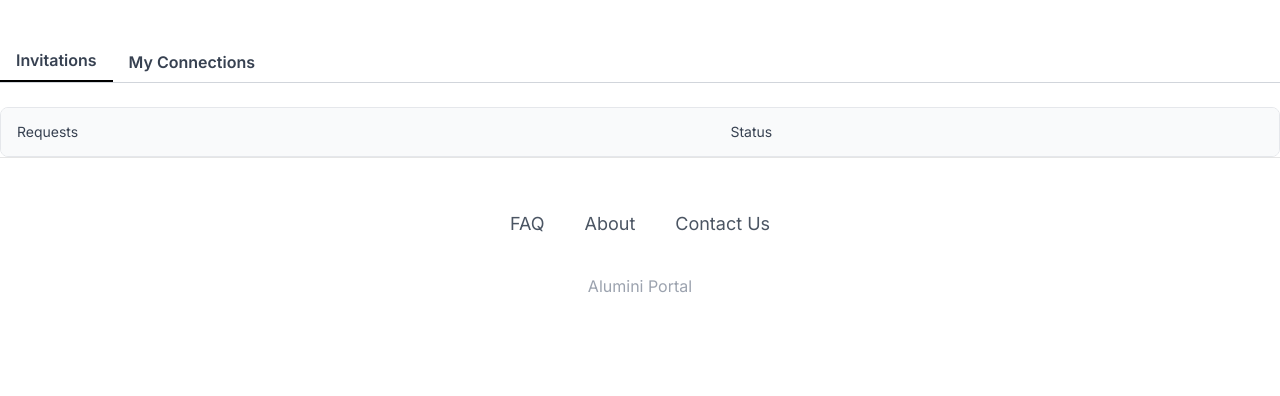
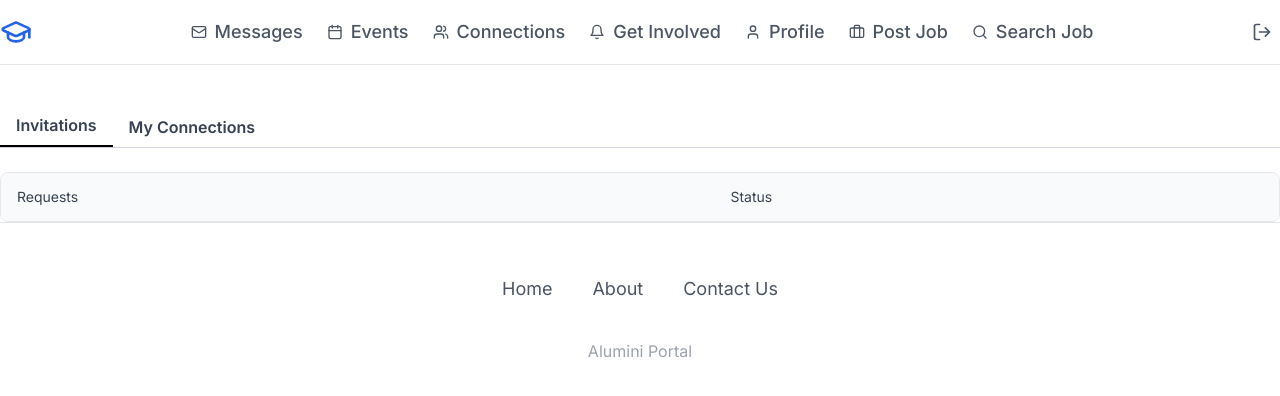
Before and after one commit to anishiit/aluminiportal, a Next.js app: page /network in a window 1280 px wide. Shown: the top 396 px of the page. Built offline with nearby package versions, Linux system fonts and the light colour scheme.

Commit message:
updted the UI

```diff
--- a/src/app/jobposts/page.jsx
+++ b/src/app/jobposts/page.jsx
@@ -12,6 +12,7 @@ import { RadioGroup, RadioGroupItem } from "@/components/ui/radio-group"
 import { Label } from "@/components/ui/label"
 import { Search, MapPin, Calendar, Bookmark, MessageCircle, Share2 } from "lucide-react"
 import { motion, AnimatePresence } from "framer-motion"
+import Navbar2 from "@/components/header/Navbar2"
 
 export default function SearchJob() {
   const [jobs, setJobs] = useState([])
@@ -104,7 +105,10 @@ export default function SearchJob() {
   }
 
   return (
+    <div className="flex flex-col min-h-screen bg-gray-50">
+    <Navbar2 />
     <div className="container mx-auto p-4 max-w-6xl">
+
       <motion.div
         initial="hidden"
         animate="visible"
@@ -218,6 +222,7 @@ export default function SearchJob() {
           </motion.div>
         ))}
       </AnimatePresence>
+    </div>
     </div>
   )
 }
--- a/src/app/network/page.jsx
+++ b/src/app/network/page.jsx
@@ -3,47 +3,8 @@ import axios from 'axios'
 import Link from 'next/link'
 import React , { useState,useEffect} from 'react'
 import { getUserInvitationsUrl, getUserConnectionsUrl } from '@/urls/urls'
+import Navbar2 from '@/components/header/Navbar2'
 
-const peopleUnConnected = [
-  {
-    name: 'John Doe',
-    userId: 'Front-end Developer',
-    department: 'Engineering',
-    email: 'john@devui.com',
-    role: 'Developer',
-    image:
-      'https://images.unsplash.com/photo-1628157588553-5eeea00af15c?ixlib=rb-4.0.3&ixid=MnwxMjA3fDB8MHxwaG90by1wYWdlfHx8fGVufDB8fHx8&auto=format&fit=crop&w=1160&q=80',
-  },
-  {
-    name: 'Jane Doe',
-    userId: 'Back-end Developer',
-    department: 'Engineering',
-    email: 'jane@devui.com',
-    role: 'CTO',
-    image:
-      'https://images.unsplash.com/photo-1639149888905-fb39731f2e6c?ixlib=rb-4.0.3&ixid=MnwxMjA3fDB8MHxwaG90by1wYWdlfHx8fGVufDB8fHx8&auto=format&fit=crop&w=928&q=80',
-  },
-]
-const peopleConnected = [
-    {
-      name: 'Anish',
-      title: 'Front-end Developer',
-      department: 'Engineering',
-      email: 'john@devui.com',
-      role: 'Developer',
-      image:
-        'https://images.unsplash.com/photo-1628157588553-5eeea00af15c?ixlib=rb-4.0.3&ixid=MnwxMjA3fDB8MHxwaG90by1wYWdlfHx8fGVufDB8fHx8&auto=format&fit=crop&w=1160&q=80',
-    },
-    {
-      name: 'Abhay',
-      title: 'Back-end Developer',
-      department: 'Engineering',
-      email: 'jane@devui.com',
-      role: 'CTO',
-      image:
-        'https://images.unsplash.com/photo-1639149888905-fb39731f2e6c?ixlib=rb-4.0.3&ixid=MnwxMjA3fDB8MHxwaG90by1wYWdlfHx8fGVufDB8fHx8&auto=format&fit=crop&w=928&q=80',
-    },
-  ]
 
 
 
@@ -175,6 +136,8 @@ function Page() {
     // },[curr])
 
   return (
+    <div>
+    <Navbar2 />
     <div>
 
       <div className="mt-10  w-full flex-col justify-between space-y-4 flex md:flex md:flex-row">
@@ -333,6 +296,7 @@ function Page() {
 
 
     </div>
+    </div>
   )
 }
 
--- a/src/app/postjob/page.jsx
+++ b/src/app/postjob/page.jsx
@@ -2,6 +2,7 @@
 import React from 'react'
 import { useState } from 'react'
 import axios from 'axios'
+import Navbar2 from '@/components/header/Navbar2';
 
 export default function ContactPageOne() {
 
@@ -75,7 +76,7 @@ export default function ContactPageOne() {
 
   return (
     <div>
-
+      <Navbar2 />
       <div className="mx-auto max-w-7xl px-4">
         {/* Hero Map */}
         <div className="flex flex-col space-y-8 pb-5 pt-10 md:pt-16 outline-none">
--- a/src/components/footer/Footer.jsx
+++ b/src/components/footer/Footer.jsx
@@ -6,8 +6,8 @@ const Footer = () => {
     <footer className="mt-5 bg-white ">
         <div className="max-w-screen-xl p-4 mx-auto space-y-2 overflow-hidden sm:px-6 lg:px-8">
             <nav className="flex flex-wrap justify-center -mx-5">
-                <Link href={'#'}>
-                    <h3 className="text-base md:text-lg px-5 py-4 text-gray-600 hover:text-blue-700 hover:dark:text-blue-400 ">FAQ</h3>
+                <Link href={'/'}>
+                    <h3 className="text-base md:text-lg px-5 py-4 text-gray-600 hover:text-blue-700 hover:dark:text-blue-400 ">Home</h3>
                 </Link>
                 <Link href={'/about'} >
                     <h3 className="text-base md:text-lg px-5 py-4 text-gray-600 hover:text-blue-700 hover:dark:text-blue-400 ">About</h3>
--- /dev/null
+++ b/src/components/header/Navbar2.jsx
@@ -0,0 +1,205 @@
+"use client"
+import react from "react"
+import { useState, useEffect } from "react"
+import Image from "next/image"
+import Link from "next/link"
+import { Bell, Calendar,  LayoutDashboard, LogOut, Mail, Menu, User, Users, X , GraduationCap,Briefcase, Search } from "lucide-react"
+import { useRouter} from 'next/navigation'
+import { Button } from "@/components/ui/button"
+import { Card, CardContent, CardHeader, CardTitle } from "@/components/ui/card"
+import { Sheet, SheetContent, SheetTrigger, SheetClose } from "@/components/ui/sheet"
+import { Avatar, AvatarFallback, AvatarImage } from "@/components/ui/avatar"
+import { Badge } from "@/components/ui/badge"
+
+function Navbar2() {
+        const [user , setUser]= useState("");
+    const getUser =()=>{
+
+        if(typeof window !== undefined){
+         let data = JSON.parse(localStorage.getItem('user-threads'));
+          if (data) {
+            setUser(data);
+          }
+          console.log(user)
+        }
+    }
+useEffect(()=>{getUser()},[])
+    const [isOpen, setIsOpen] = useState(false)
+
+    const toggleMenu = () => setIsOpen(!isOpen)
+
+    const navItems = [
+      { name: "Messages", href: "#messages", icon: <Mail className="h-4 w-4 mr-2" /> },
+      { name: "Events", href: "#events", icon: <Calendar className="h-4 w-4 mr-2" /> },
+      { name: "Connections", href: "/network" ,  external: true , icon: <Users className="h-4 w-4 mr-2" /> },
+      { name: "Get Involved", href: "#get-involved", icon: <Bell className="h-4 w-4 mr-2" /> },
+      { name: "Profile", href:`/profile/${user._id}`,  external: true  , icon: <User className="h-4 w-4 mr-2" /> },
+      { name: "Post Job", href: "/postjob",  external: true , icon: <Briefcase className="h-4 w-4 mr-2" /> },
+      { name: "Search Job", href: "/jobposts", external: true , icon: <Search className="h-4 w-4 mr-2" /> },
+    ]
+
+    const scrollToSection = (href) => {
+      const element = document.querySelector(href)
+      if (element) {
+        element.scrollIntoView({ behavior: "smooth" })
+      }
+      setIsOpen(false)
+    }
+
+    useEffect(() => {
+      const handleScroll = () => {
+        const sections = document.querySelectorAll("section")
+        const scrollPosition = window.scrollY + 100
+
+        sections.forEach((section) => {
+          if (section instanceof HTMLElement) {
+            const sectionTop = section.offsetTop
+            const sectionHeight = section.offsetHeight
+            const sectionId = section.getAttribute("id")
+
+            if (scrollPosition >= sectionTop && scrollPosition < sectionTop + sectionHeight) {
+              document.querySelector(`nav a[href="#${sectionId}"]`)?.classList.add("text-blue-600")
+            } else {
+              document.querySelector(`nav a[href="#${sectionId}"]`)?.classList.remove("text-blue-600")
+            }
+          }
+        })
+      }
+
+      window.addEventListener("scroll", handleScroll)
+      return () => window.removeEventListener("scroll", handleScroll)
+    }, [])
+
+//geting user info
+const [userData, setUserData] = useState({ collegeName: '', name: '' });
+useEffect(()=>{
+  const user = JSON.parse(localStorage.getItem('user-threads'));
+  if(user){
+    const {collegeName ,name} = user;
+
+    setUserData({collegeName , name});
+  }
+
+},[])
+
+//logout
+const router = useRouter();
+const handleLogout =  (e) => {
+  e.preventDefault();
+  try {
+    if(typeof window !== undefined){
+     localStorage.clear();
+
+     router.push('/')
+    }
+  } catch (error) {
+    console.log(error);
+  }
+}
+  return (
+
+        <header className="sticky top-0 z-50 w-full border-b bg-white/95 backdrop-blur supports-[backdrop-filter]:bg-white/60">
+        <div className="container flex h-16 items-center justify-between">
+          <Link href="/home" className="flex items-center space-x-2">
+            <GraduationCap className="h-8 w-8 text-blue-600" />
+            <span className="font-bold text-2xl text-black">{userData.collegeName}</span>
+          </Link>
+
+          <nav className="hidden md:flex gap-6">
+    {navItems.map((item) => (
+      item.external ? (
+        // For external links, directly use the Link component without <a> tag
+        <Link key={item.name} href={item.href} className="text-lg font-medium text-gray-600 hover:text-blue-600 transition-colors flex items-center">
+          {item.icon}
+          {item.name}
+        </Link>
+      ) : (
+        // For internal scroll links, keep the original logic
+        <a
+          key={item.name}
+          href={item.href}
+          className="text-lg font-medium text-gray-600 hover:text-blue-600 transition-colors flex items-center"
+          onClick={(e) => {
+            e.preventDefault();
+            scrollToSection(item.href);
+          }}
+        >
+          {item.icon}
+          {item.name}
+        </a>
+      )
+    ))}
+  </nav>
+
+          <div className="flex items-center gap-4">
+            {/* <Avatar>
+              <AvatarImage src="/image/profileLogo.png" alt="Alumnus" />
+              <AvatarFallback>RK</AvatarFallback>
+            </Avatar> */}
+            <Button variant="ghost" size="icon" onClick={handleLogout} className="text-gray-600 hover:text-blue-600">
+              <LogOut className="h-5 w-5" />
+              <span className="sr-only">Log out</span>
+            </Button>
+          </div>
+          <Sheet open={isOpen} onOpenChange={setIsOpen}>
+            <SheetTrigger asChild>
+              <Button variant="ghost" size="icon" className="md:hidden">
+                <Menu className="h-6 w-6" />
+                <span className="sr-only">Toggle menu</span>
+              </Button>
+            </SheetTrigger>
+            <SheetContent side="right" className="w-[300px] sm:w-[400px]">
+              <div className="flex flex-col h-full">
+                <div className="flex items-center justify-between mb-6">
+                  <span className="font-bold text-2xl text-black">Menu</span>
+                  <SheetClose asChild>
+                    <Button variant="ghost" size="icon">
+                      {/* <X className="h-6 w-6" /> */}
+                    </Button>
+                  </SheetClose>
+                </div>
+                <nav className="flex flex-col gap-4">
+                  {navItems.map((item) => (
+                    item.external ?(
+                      <SheetClose asChild key={item.name}>
+                      <Link key={item.name} href={item.href} className="text-2xl font-semibold hover:text-blue-600 transition-colors flex items-center">
+                        {item.icon}
+                          {item.name}
+                        </Link>
+                       </SheetClose>
+                    ):(
+                       <SheetClose asChild key={item.name}>
+
+                      <a
+                        href={item.href}
+                        className="text-2xl font-semibold hover:text-blue-600 transition-colors flex items-center"
+                        onClick={(e) => {
+                          e.preventDefault()
+                          scrollToSection(item.href)
+                        }}
+                      >
+                        {item.icon}
+                        {item.name}
+                      </a>
+                    </SheetClose>)
+
+                  ))}
+                </nav>
+                <div className="mt-auto">
+                  <SheetClose asChild>
+                    <Button size="lg" onClick={handleLogout} className="w-full" variant="outline">
+                      <LogOut className="h-4 w-4 mr-2" />
+                      Log Out
+                    </Button>
+                  </SheetClose>
+                </div>
+              </div>
+            </SheetContent>
+          </Sheet>
+        </div>
+      </header>
+
+  )
+}
+
+export default Navbar2
--- a/src/components/profile/profile.js
+++ b/src/components/profile/profile.js
@@ -8,6 +8,7 @@ import { createUserInvitationUrl, getUserInfoUrl } from '@/urls/urls';
 
 import { useRouter } from 'next/navigation'
 import './profileBtn.css'
+import Navbar2 from '../header/Navbar2';
 const Profile = ({ user }) => {
   const router = useRouter();
   const [connect, setConnect] = useState(user.isFollowing);
@@ -75,6 +76,8 @@ const Profile = ({ user }) => {
   },[])
 
   return (
+    <div>
+    <Navbar2 />
    <div className='flex justify-center'>
     <div className="flex max-w-2xl flex-col items-center rounded-md border md:flex-row">
       <div className="h-full w-full md:h-[200px] md:w-[300px]">
@@ -128,6 +131,7 @@ const Profile = ({ user }) => {
 
 
     </div>
+    </div>
   );
 };
 
```
